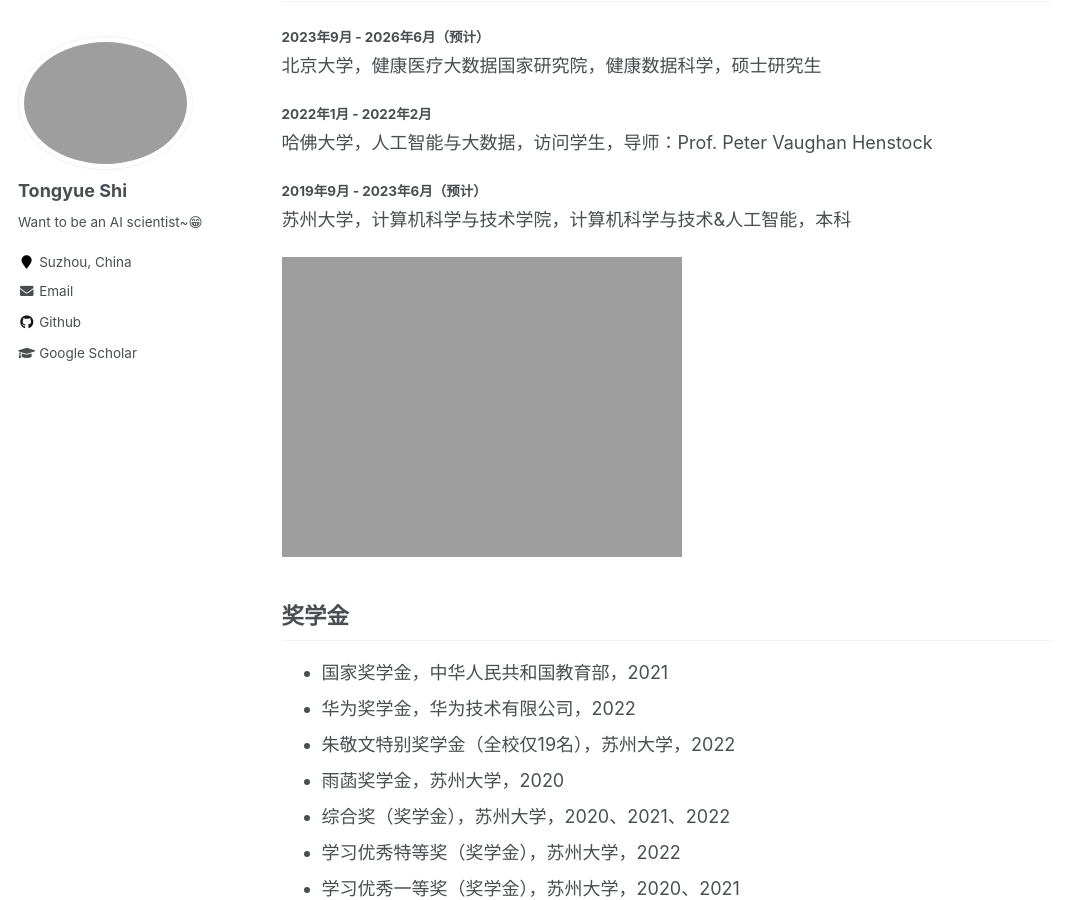
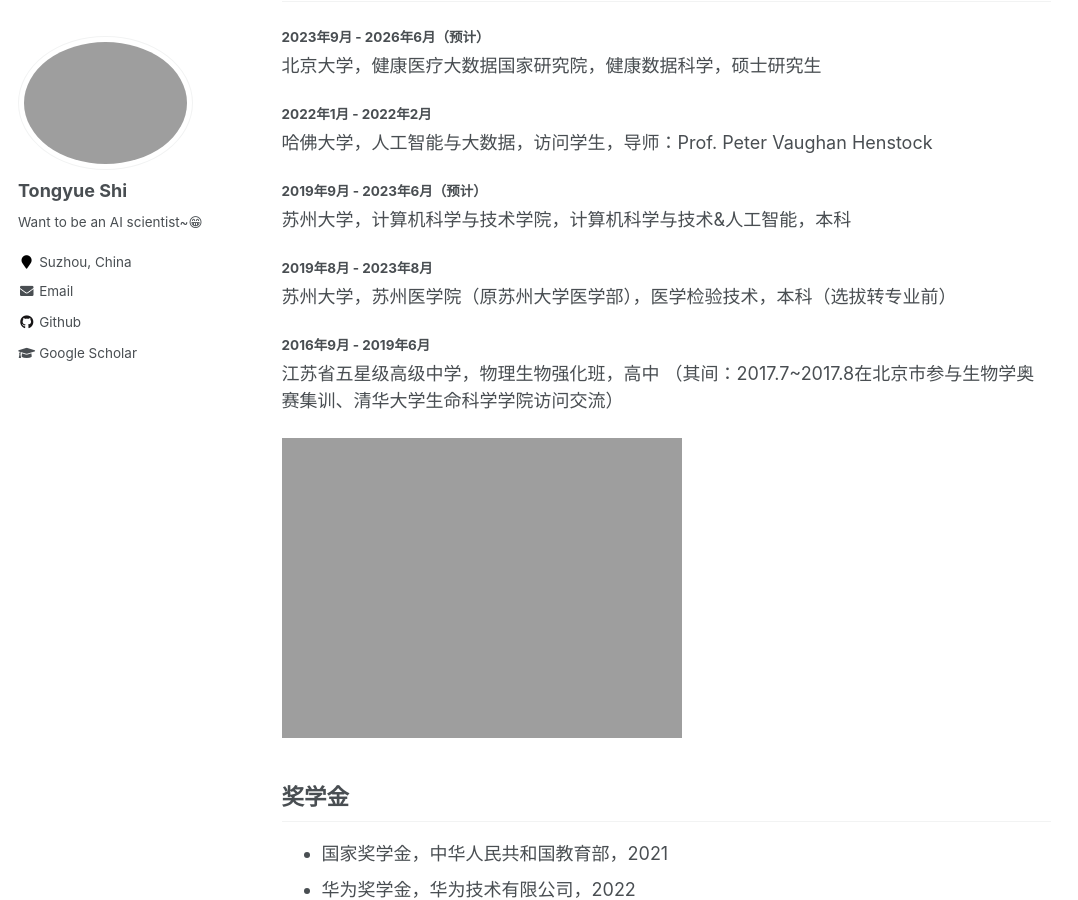
Before and after one commit to perfectboy666/perfectboy666.github.io, a Jekyll site: the page built from _pages/markdown.md, in a window 1280 px wide and 900 px high, scrolled down 323 px. Shown: the whole window, without its empty margins (0-1078 px from the left). Built offline with Jekyll 4.4.1, drawn with Linux system fonts in a browser that asks for light colours.

Commit message:
Update markdown.md

```diff
--- a/_pages/markdown.md
+++ b/_pages/markdown.md
@@ -16,6 +16,11 @@ redirect_from:
 哈佛大学，人工智能与大数据，访问学生，导师：Prof. Peter Vaughan Henstock
 #### 2019年9月 - 2023年6月（预计）
 苏州大学，计算机科学与技术学院，计算机科学与技术&人工智能，本科
+#### 2019年8月 - 2023年8月
+苏州大学，苏州医学院（原苏州大学医学部），医学检验技术，本科（选拔转专业前）
+#### 2016年9月 - 2019年6月
+江苏省五星级高级中学，物理生物强化班，高中
+（其间：2017.7~2017.8在北京市参与生物学奥赛集训、清华大学生命科学学院访问交流）
 
 ![avatar](https://www.perfectboy.site/images/2logo2.png)
 
```
